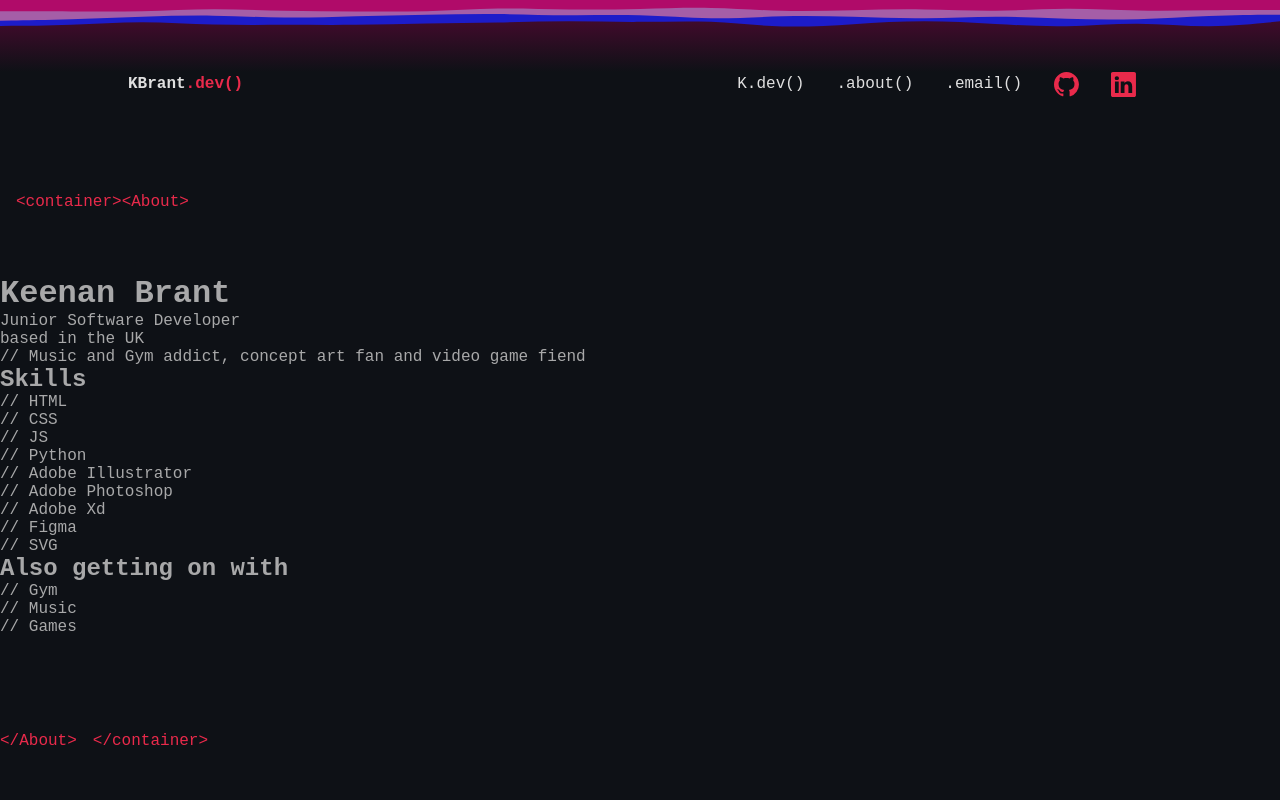
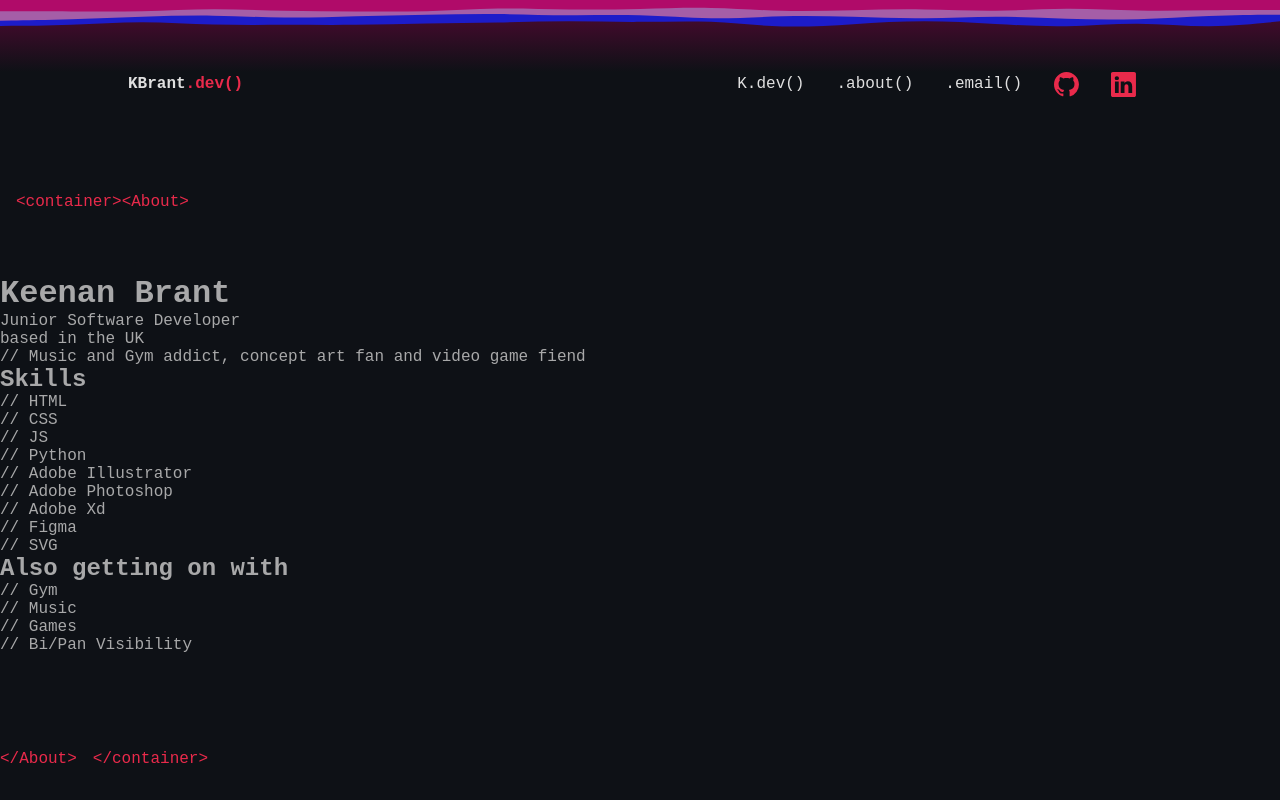
Before and after one commit to The-Nightman/Portfolio, a React (Vite) app: page /about in a window 1280 px wide. Shown: the top 800 px of the page. Built offline with nearby package versions, Linux system fonts and the light colour scheme; the HTML template or start-up script is replaced by a standard one.

Commit message:
update content bi/pan

```diff
--- a/src/components/about-personality.jsx
+++ b/src/components/about-personality.jsx
@@ -13,6 +13,9 @@ const AboutPersonality = () => {
           <li>
             <span>// Games</span>
           </li>
+          <li>
+            <span>// Bi/Pan Visibility</span>
+          </li>
         </ul>
       </div>
     </>
```
